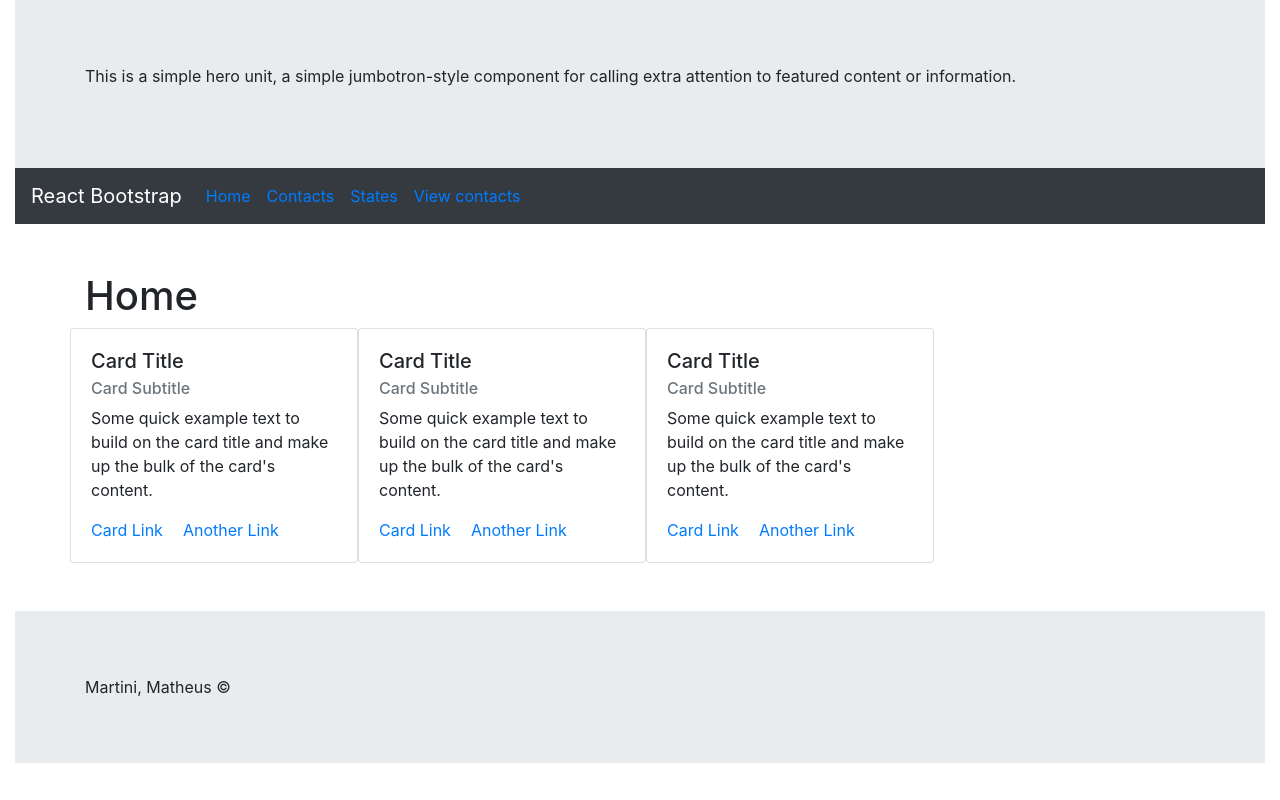
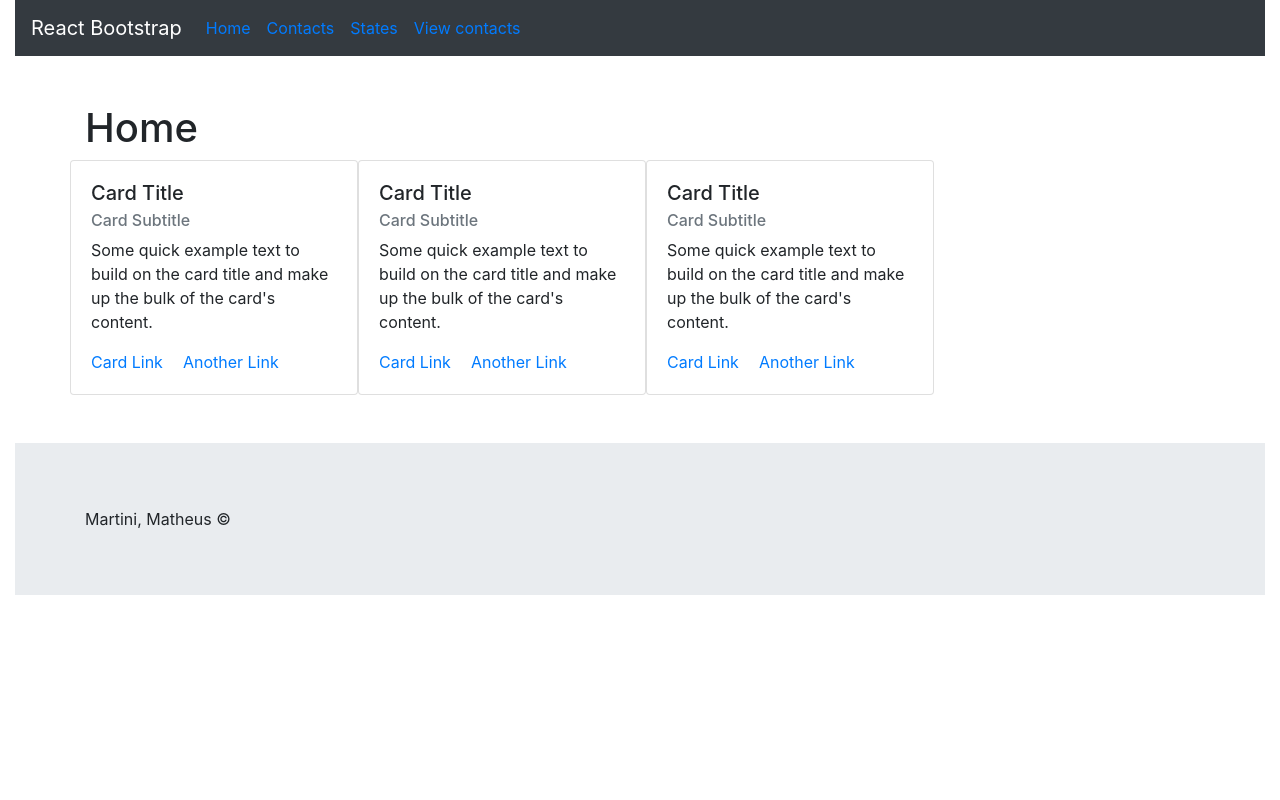
Before and after one commit to MatheusMartini/Bella_Face, a React (Create React App) app: page / in a window 1280 px wide. Built offline with nearby package versions, Linux system fonts and the light colour scheme.

Commit message:
remove header

```diff
--- a/src/App.js
+++ b/src/App.js
@@ -4,7 +4,6 @@ import "bootstrap/dist/css/bootstrap.min.css";
 import { Container } from "react-bootstrap";
 import { BrowserRouter as Router } from "react-router-dom";
 
-import Header from "./assets/components/Header";
 import Navbar from "./assets/components/Navbar";
 import Section from "./assets/components/Section";
 import Footer from "./assets/components/Footer";
@@ -13,7 +12,6 @@ function App() {
   return (
     <Container fluid>
       <Router>
-        <Header />
         <Navbar />
         <Section />
         <Footer />
--- a/src/assets/components/Header/index.js
+++ /dev/null
@@ -1,18 +0,0 @@
-import React from 'react';
-
-import { Jumbotron, Container } from 'react-bootstrap';
-
-function Header() {
-  return (
-    <Jumbotron fluid className="mb-0">
-      <Container>
-        <p>
-          This is a simple hero unit, a simple jumbotron-style component for calling
-          extra attention to featured content or information.
-        </p>
-      </Container>
-    </Jumbotron>
-  );
-}
-
-export default Header;
```
